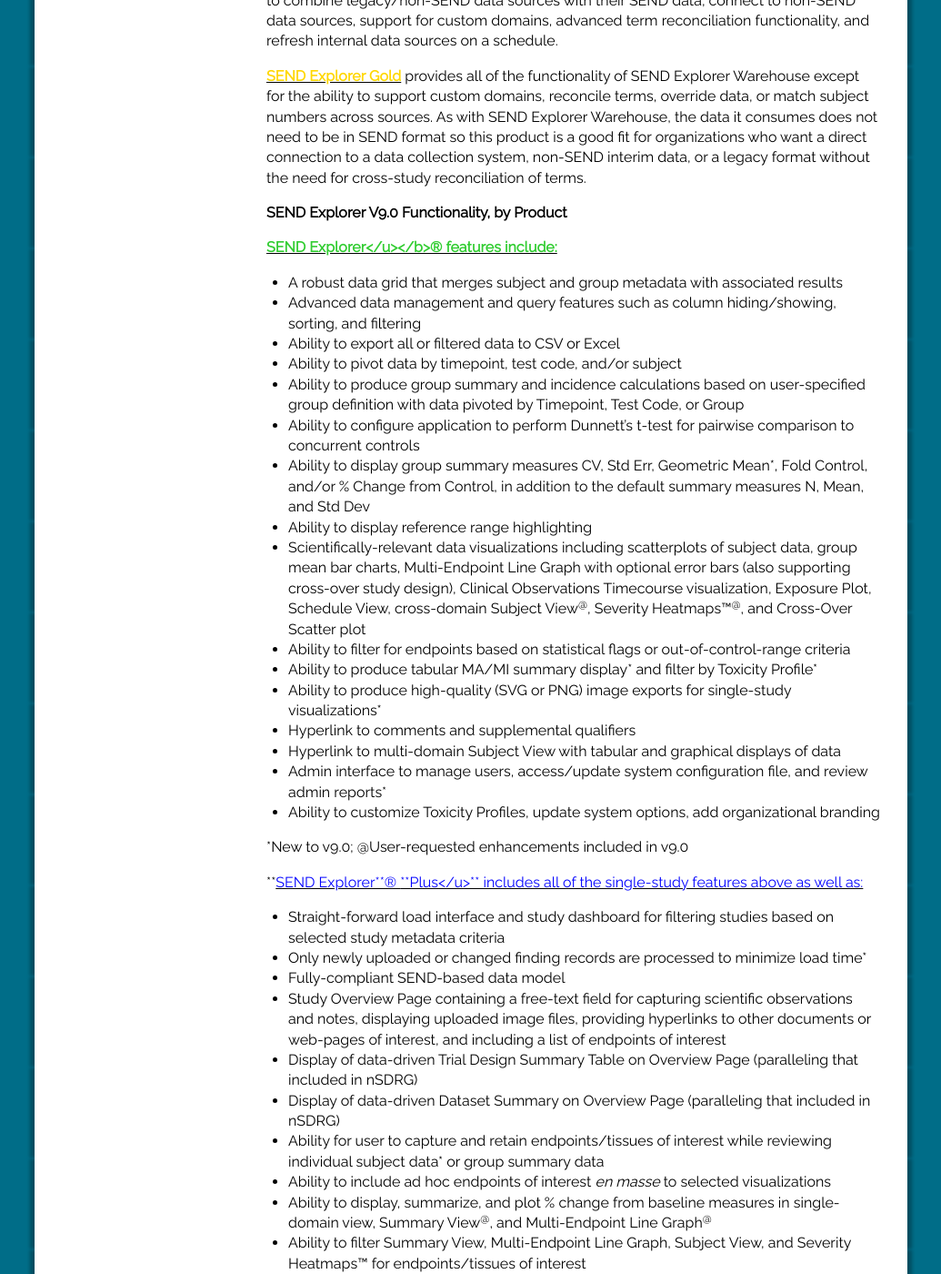
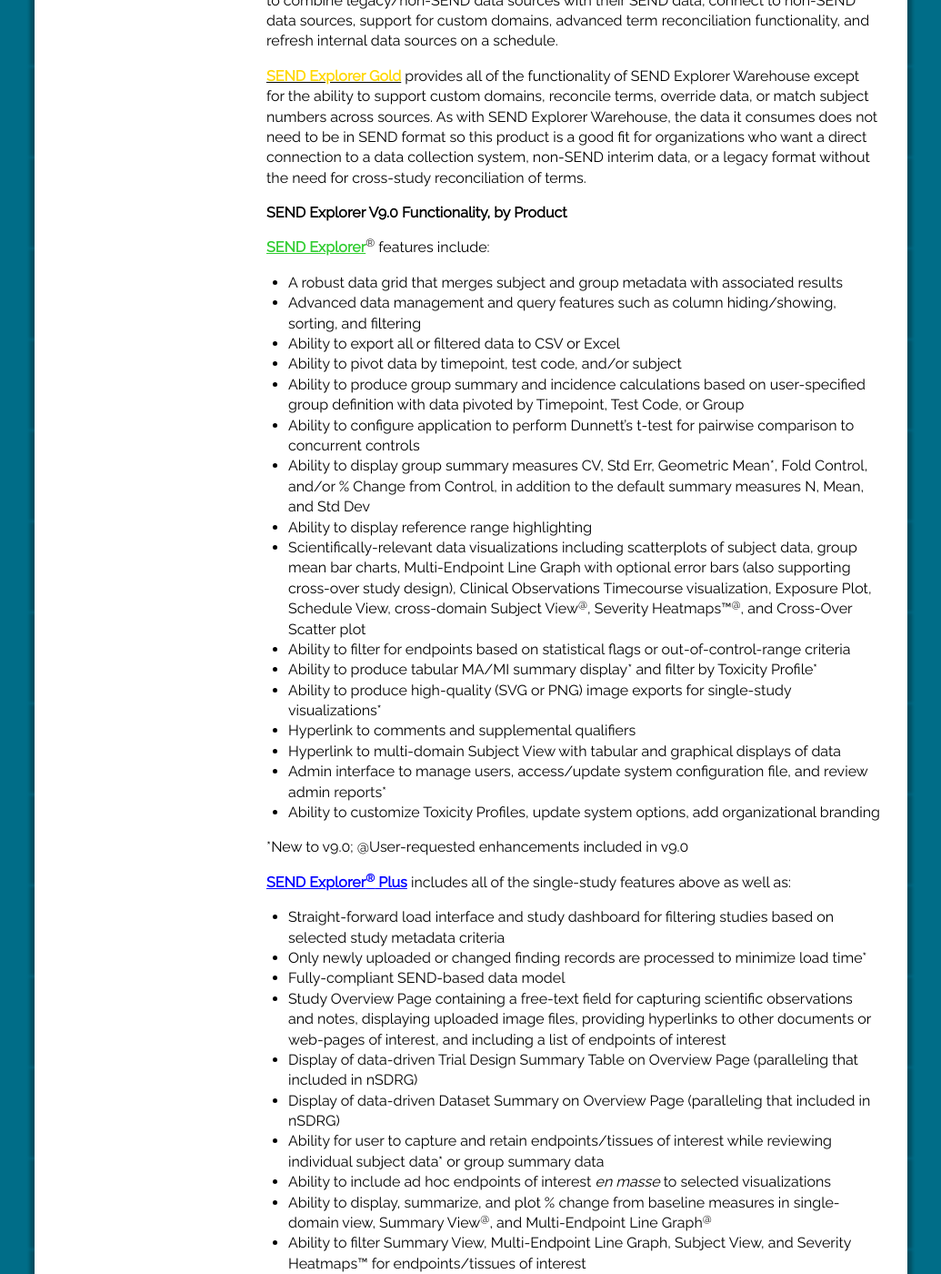
Before and after one commit to inds-inc/inds-inc.github.io, a Jekyll site: the page built from sendexplorer.md, in a window 1280 px wide and 1400 px high, scrolled down 4035 px. Shown: the whole window at 91% size, without its empty margins (122-1157 px from the left). Built offline with Jekyll 4.4.1, drawn with Linux system fonts in a browser that asks for light colours; comment, search, counter and statistics services are not loaded.

```diff
--- a/sendexplorer.md
+++ b/sendexplorer.md
@@ -199,7 +199,7 @@ cross-study reconciliation of terms.
 
 **SEND Explorer V9.0 Functionality, by Product**
 
-<u><b><span style="color:limegreen">SEND Explorer</u></b>® features include:
+<span style="color:limegreen;font-weight:bold;text-decoration:underline">SEND Explorer</span><sup>®</sup> features include:
 
 -   A robust data grid that merges subject and group metadata with
     associated results
@@ -238,7 +238,7 @@ cross-study reconciliation of terms.
 
 \*New to v9.0; @User-requested enhancements included in v9.0
 
-**<u><span style="color:blue">SEND Explorer**® <span style="color:blue">**Plus</span></u>** includes all of the single-study features above as well as:
+<span style="color:blue;font-weight:bold;text-decoration:underline">SEND Explorer<sup>®</sup> Plus</span> includes all of the single-study features above as well as:
 
 -   Straight-forward load interface and study dashboard for filtering
     studies based on selected study metadata criteria
@@ -301,7 +301,7 @@ cross-study reconciliation of terms.
 
 \*New to v9.0; @User-requested enhancements included in v9.0
 
-<u><b><span style="color:gold">SEND Explorer</span>® <span style="color:gold">Gold</span></b></u> includes all of the above features in SEND Explorer Plus as well as:
+<span style="color:gold;font-weight:bold;text-decoration:underline">SEND Explorer<sup>®</sup> Gold</span> includes all of the above features in SEND Explorer Plus as well as:
 
 -   Ability to specify SEND or non-SEND data source on upload of data
     file
@@ -324,7 +324,7 @@ cross-study reconciliation of terms.
 
 \* New to v9.0; @User-requested enhancements included in v9.0
 
-**SEND Explorer**® **Warehouse** includes all of the above features as well as:
+<span style="font-weight:bold;text-decoration:underline">SEND Explorer<sup>®</sup> Warehouse</span> includes all of the above features as well as:
 
 -   Web-based administrative interface for term reconciliation, to
     view/modify mapped terms, and to specify unit transformations
@@ -345,7 +345,7 @@ cross-study reconciliation of terms.
 See SEND Explorer Product Family v9.0 Release Notes for the complete set
 of requirements and bug fixes included in v9.0 as well as a cumulative
 listing of usage notes and system/browser limitations.
-Products in the **SEND Explorer**® **Product Family v9.0** are now
+Products in the **SEND Explorer<sup>®</sup> Product Family v9.0** are now
 available for purchase. INDS has partnered with Instem for global sales
 and support services. Please contact INDS at
 <a href="mailto:sendexperts@inds-inc.com" class="email">sendexperts@inds-inc.com</a>
```
